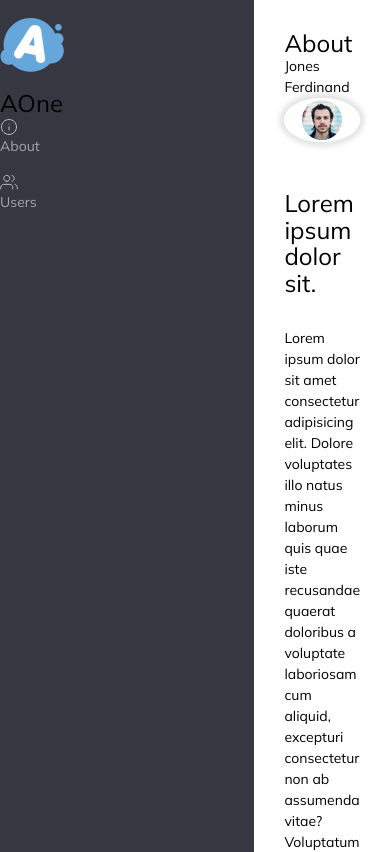
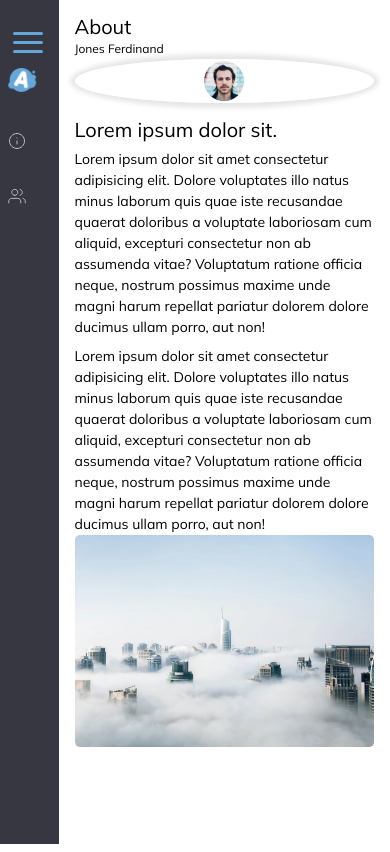
Before and after one commit to jaspetham/AOne_Test, a Vue app: page / in a window 390 px wide. Shown: the top 852 px of the page. Built offline with nearby package versions, Linux system fonts and the light colour scheme.

Commit message:
update about and responsiveness

```diff
--- a/src/assets/base.css
+++ b/src/assets/base.css
@@ -11,7 +11,7 @@
   --fs-900: clamp(5rem, 8vw + 1rem, 9.375rem);
   --fs-800: 3.5rem; /* 56px */
   --fs-700: 2.5rem; /* 40px */
-  --fs-600: 1.5rem; /* 24px */
+  --fs-600: 1.25rem; /* 20px */
   --fs-500: 1rem; /* 16px */
   --fs-400: 0.875rem; /* 14px */
   --fs-300: 0.75rem; /* 12px */
@@ -26,9 +26,10 @@
   :root {
     --fs-800: 5rem; /* 80px */
     --fs-700: 3rem; /* 48px */
-    --fs-600: 1.75rem; /* 28px */
+    --fs-600: 1.5rem; /* 24px */
     --fs-500: 1.25rem; /* 20px */
     --fs-400: 1rem; /* 16px */
+    --fs-300: 1rem;
   }
 }
 
@@ -144,8 +145,11 @@ picture {
   height: 100%;
   min-height: 100vh;
   max-height: 100vh;
-  display: grid;
-  grid-template-columns: minmax(100px, 255px) 1fr;
+  display: flex;
+  transition: all .5s ease;
+}
+#main.menuOpen{
+  grid-template-columns: 150px 1fr;
 }
 
 .flow>*:where(:not(:first-child)) {
@@ -153,9 +157,37 @@ picture {
 }
 
 .content{
-  padding:30px;
+  width:85%;
+  padding:1rem;
+}
+
+#menu.menuOpen .content{
+  width: 65%;
 }
 
 .content-body{
-  margin-top:3rem ;
+  margin-top:1rem;
 }
+
+.desktopOnly{
+  display: none;
+}
+
+/* tablet size */
+@media (min-width: 35em) {
+  .content{
+    padding:30px;
+  }
+  .content-body {
+    margin-top: 3rem;
+  }
+  .mobileOnly {
+    display: none;
+  }
+  .desktopOnly {
+    display: block;
+  }
+}
+
+/* laptop size */
+@media (min-width: 45em) {}
--- a/src/components/Sidebar.vue
+++ b/src/components/Sidebar.vue
@@ -1,16 +1,29 @@
 <script setup>
     import { RouterLink, RouterView } from 'vue-router'
+    function menuOpen(){
+        var navIcon = document.getElementById("nav-icon1");
+        var mainDom = document.getElementById("main");
+        mainDom.classList.toggle("menuOpen");
+        navIcon.classList.toggle("open");
+    }
 </script>
 
 <template>
-    <section id="sidebar" class="bg-sidebar p-5">
-        <RouterLink to="/" class="logo-wrap flex items-center gap-x-3">
-            <img src="/assets/aone-logo.png" alt="logo">
-            <span class="fs-600 font-bold text-white">AOne</span>
+    <section id="sidebar" class="bg-sidebar">
+        <div class="hamburger flex">
+            <button @click="menuOpen()" class="mobileOnly" id="nav-icon1">
+                <span></span>
+                <span></span>
+                <span></span>
+            </button>
+        </div>
+        <RouterLink to="/" class="logo-wrap flex items-center">
+            <img src="/assets/aone-logo.png" alt="logo" class="logo">
+            <span class="fs-600 font-bold text-white logo-text">AOne</span>
         </RouterLink>
-        <ul class="side-menus flow mt-5">
+        <ul class="side-menus flow">
             <li>
-                <RouterLink to="/about" class="text-light-grey flex items-center gap-x-4">
+                <RouterLink to="/about" class="text-light-grey flex items-center menu">
                     <div class="menu-icon">
                         <svg width="18" height="18" viewBox="0 0 18 18" fill="none" xmlns="http://www.w3.org/2000/svg">
                             <path d="M9 16.5C13.1421 16.5 16.5 13.1421 16.5 9C16.5 4.85786 13.1421 1.5 9 1.5C4.85786 1.5 1.5 4.85786 1.5 9C1.5 13.1421 4.85786 16.5 9 16.5Z" stroke="#BDBDBD" stroke-linecap="round" stroke-linejoin="round"/>
@@ -18,11 +31,11 @@
                             <path d="M9 6H9.0075" stroke="#BDBDBD" stroke-linecap="round" stroke-linejoin="round"/>
                         </svg>
                     </div>
-                    <span class="fs-400">About</span>
+                    <span class="fs-400 menu-text">About</span>
                 </RouterLink>
             </li>
             <li>
-                <RouterLink to="/users" class="text-light-grey flex items-center gap-x-4">
+                <RouterLink to="/users" class="text-light-grey flex items-center menu">
                     <div class="menu-icon">
                         <svg width="18" height="19" viewBox="0 0 18 19" fill="none" xmlns="http://www.w3.org/2000/svg">
                             <path d="M12.75 15.8492V14.3492C12.75 13.5536 12.4339 12.7905 11.8713 12.2279C11.3087 11.6653 10.5456 11.3492 9.75 11.3492H3.75C2.95435 11.3492 2.19129 11.6653 1.62868 12.2279C1.06607 12.7905 0.75 13.5536 0.75 14.3492V15.8492" stroke="#BDBDBD" stroke-linecap="round" stroke-linejoin="round"/>
@@ -31,12 +44,144 @@
                             <path d="M12 2.44672C12.6453 2.61194 13.2173 2.98724 13.6257 3.51345C14.0342 4.03966 14.2559 4.68684 14.2559 5.35297C14.2559 6.01909 14.0342 6.66628 13.6257 7.19248C13.2173 7.71869 12.6453 8.09399 12 8.25922" stroke="#BDBDBD" stroke-linecap="round" stroke-linejoin="round"/>
                         </svg>
                     </div>
-                    <span class="fs-400">Users</span>
+                    <span class="fs-400 menu-text">Users</span>
                 </RouterLink>
             </li>
         </ul>
     </section>
 </template>
 
-<style scoped>
+<style>
+    /* Icon 1 */
+    #nav-icon1 {
+        width:100%;
+        max-width: 30px;
+        height:20px;
+        position: relative;
+        -webkit-transform: rotate(0deg);
+        -moz-transform: rotate(0deg);
+        -o-transform: rotate(0deg);
+        transform: rotate(0deg);
+        -webkit-transition: .5s ease-in-out;
+        -moz-transition: .5s ease-in-out;
+        -o-transition: .5s ease-in-out;
+        transition: .5s ease-in-out;
+        cursor: pointer;
+        margin-bottom:0.5rem;
+    }
+
+    #nav-icon1 span{
+        display: block;
+        position: absolute;
+        height: 3px;
+        width: 100%;
+        background: var(--clr-blue);
+        border-radius: 9px;
+        opacity: 1;
+        left: 0;
+        -webkit-transform: rotate(0deg);
+        -moz-transform: rotate(0deg);
+        -o-transform: rotate(0deg);
+        transform: rotate(0deg);
+        -webkit-transition: .25s ease-in-out;
+        -moz-transition: .25s ease-in-out;
+        -o-transition: .25s ease-in-out;
+        transition: .25s ease-in-out;
+    }
+
+    #nav-icon1 span:nth-child(1) {
+        top: 0px;
+    }
+
+    #nav-icon1 span:nth-child(2) {
+        top: 9px;
+    }
+
+    #nav-icon1 span:nth-child(3) {
+        top: 18px;
+    }
+
+    #nav-icon1.open span:nth-child(1) {
+        top: 9px;
+        -webkit-transform: rotate(135deg);
+        -moz-transform: rotate(135deg);
+        -o-transform: rotate(135deg);
+        transform: rotate(135deg);
+    }
+
+    #nav-icon1.open span:nth-child(2) {
+        opacity: 0;
+        left: -60px;
+    }
+
+    #nav-icon1.open span:nth-child(3) {
+        top: 9px;
+        -webkit-transform: rotate(-135deg);
+        -moz-transform: rotate(-135deg);
+        -o-transform: rotate(-135deg);
+        transform: rotate(-135deg);
+    }
+
+    #sidebar{
+        width:15%;
+        transition: width .5s ease-out;
+    }
+    #main.menuOpen #sidebar{
+        width:35%;
+    }
+    .hamburger{
+        margin-left: 12%;
+    }
+    .logo-wrap,.menu{
+        justify-content: center;
+    }
+    .menu-text,.logo-text{
+        width:0;
+        opacity: 0;
+        visibility: hidden;
+        transition: opacity .5s ease-out, width .1s ease;
+    }
+    #main.menuOpen :is(.menu-text,.logo-text){
+        width:auto;
+        opacity: 1;
+        visibility: visible;
+        margin-left: 0.5rem;
+    }
+
+    #sidebar img{
+        height: 40px;
+    }
+    #sidebar{
+        padding:2rem 0.5rem;
+    }
+    .side-menus{
+        margin-top:0.5rem;
+    }
+    /* tablet size */
+    @media (min-width: 35em) {
+        #sidebar{
+            padding:2rem;
+        }
+        #sidebar img{
+            height: auto;
+        }
+        .logo-wrap,.menu{
+            justify-content: initial;
+            column-gap: 1rem;
+        }
+        .menu-text{
+            width:auto;
+            opacity: 1;
+            visibility: visible;
+        }
+
+        .menu-text,.logo-text{
+            width:auto;
+            opacity: 1;
+            visibility: visible;
+        }
+    }
+
+    /* laptop size */
+    @media (min-width: 45em) {}
 </style>
--- a/src/components/TopHeader.vue
+++ b/src/components/TopHeader.vue
@@ -8,10 +8,10 @@
 </script>
 
 <template>
-    <div class="top-header flex justify-between">
+    <div class="top-header flex justify-between items-center">
         <h1 class="fs-600 font-bold">{{title}}</h1>
         <div class="user flex gap-x-3 items-center">
-            <span class="fs-400 font-semibold">Jones Ferdinand</span>
+            <span class="fs-300 font-semibold">Jones Ferdinand</span>
             <div class="user-img">
                 <img src="/assets/user.png" alt="user">
             </div>
--- a/src/views/AboutView.vue
+++ b/src/views/AboutView.vue
@@ -14,7 +14,7 @@ import TopHeader from '../components/TopHeader.vue';
             <p>Lorem ipsum dolor sit amet consectetur adipisicing elit. Dolore voluptates illo natus minus laborum quis quae iste recusandae quaerat doloribus a voluptate laboriosam cum aliquid, excepturi consectetur non ab assumenda vitae? Voluptatum ratione officia neque, nostrum possimus maxime unde magni harum repellat pariatur dolorem dolore ducimus ullam porro, aut non!</p>
           </div>
         </div>
-        <div class="mx-auto">
+        <div class="mx-auto img">
           <img src="/assets/about-img.png" alt="about">
         </div>
       </div>
@@ -24,10 +24,36 @@ import TopHeader from '../components/TopHeader.vue';
 
 <style scoped>
   .para{
+    --flow-space:0.5rem;
+    margin-top:0.5rem;
+  }
+  .grid{
+    grid-row-gap: 1rem;
+    grid-template-columns: 1fr;
+    grid-template-areas:
+      'image'
+      'body'
+  }
+  .grid-body{
+    grid-area: body;
+  }
+  .img{
+    grid-area: image;
+  }
+
+/* tablet size */
+@media (min-width: 35em) {
+  .para{
     --flow-space:2rem;
     margin-top:2rem;
   }
   .grid{
     grid-template-columns: minmax(400px,60%) minmax(500px,40%);
+    grid-template-areas:
+    'body image';
   }
+}
+
+/* laptop size */
+@media (min-width: 45em) {}
 </style>
```
Lines whose indentation alone changed are shown as unchanged.
